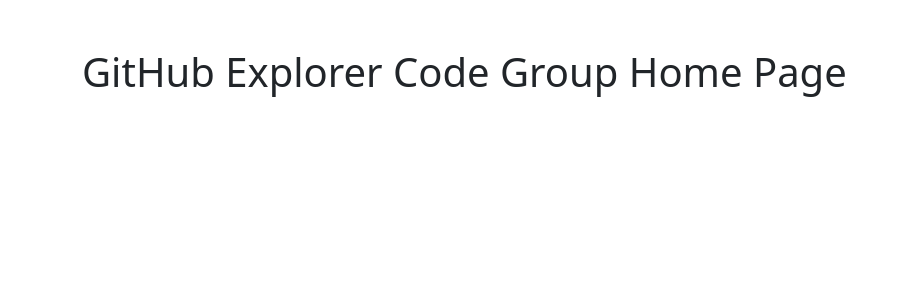
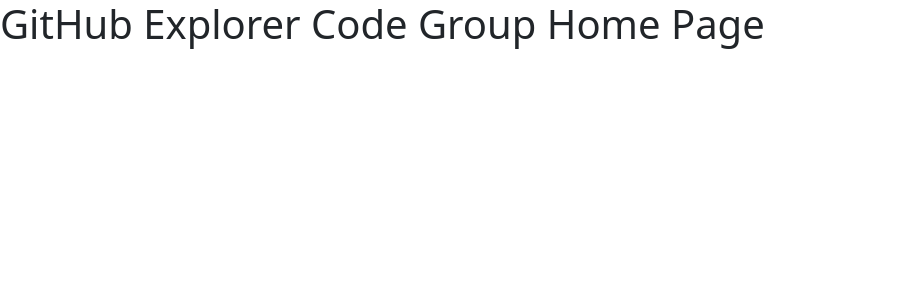
Before and after one commit to evertoncruz/github-explorer-code-group, a React (Vite) app: page / in a window 1280 px wide. Shown: the top 300 px of the page, without its empty margins (0-906 px from the left). Built offline with nearby package versions, Linux system fonts and the light colour scheme.

Commit message:
updated user and home page

```diff
--- a/src/pages/HomePage.tsx
+++ b/src/pages/HomePage.tsx
@@ -1,7 +1,6 @@
 export default function HomePage() {
-
   return (
-    <div className="container mt-5">
+    <div>
       <h1>GitHub Explorer Code Group Home Page</h1>
     </div>
   )
--- a/src/pages/UserPage.tsx
+++ b/src/pages/UserPage.tsx
@@ -1,7 +1,7 @@
-
-
 export default function UserPage () {
   return(
-    <h1>GitHub Explorer Code Group User Page</h1>
+    <div>
+      <h1>GitHub Explorer Code Group User Page</h1>
+    </div>
   )
 }
```
